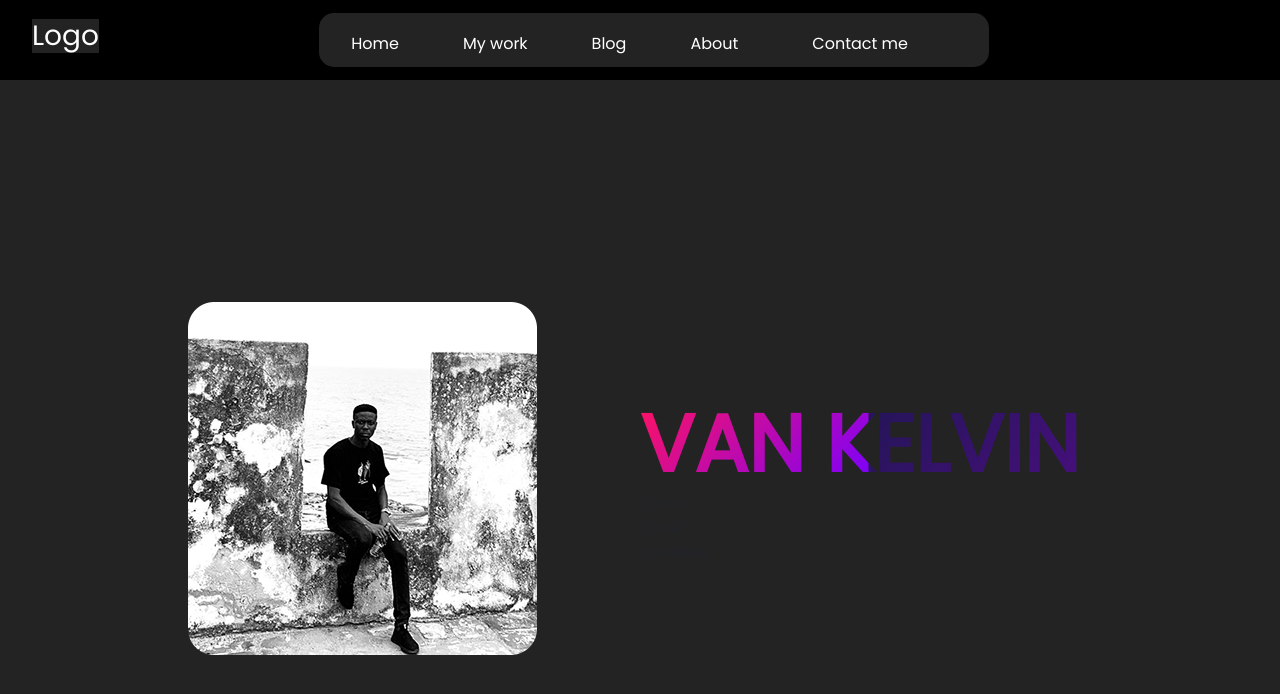
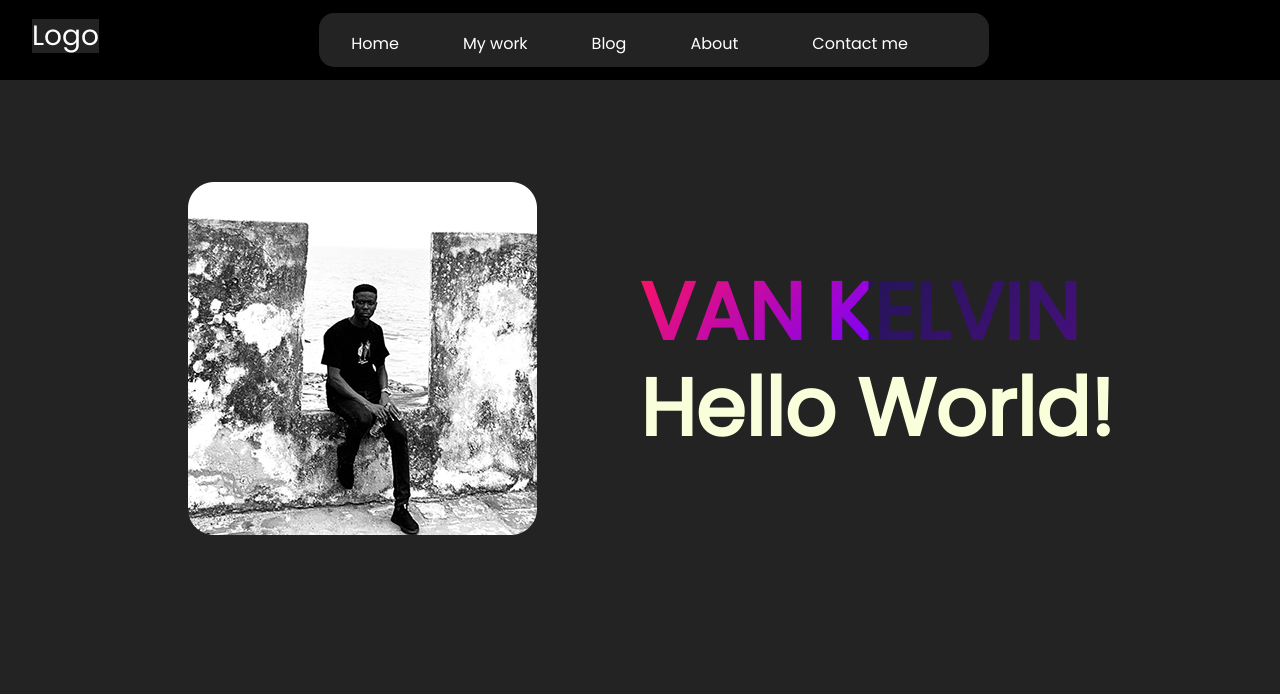
Before and after one commit to Vankelv/React-portfolio, a React (Create React App) app: page / in a window 1280 px wide. Shown: the top 694 px of the page. Built offline with nearby package versions, Linux system fonts and the light colour scheme.

Commit message:
new change

```diff
--- a/src/Components/HeroSection.jsx
+++ b/src/Components/HeroSection.jsx
@@ -5,29 +5,7 @@ import vanImage from "../images/van.png";
 const HeroSection = () => {
   const [textIndex, setTextIndex] = useState(0);
 
-  //   const texts = [
-  //     {
-  //       text: "I'm a creative Web designer",
-  //       gradient: "linear-gradient(to right, orange, green)",
-  //     },
-  //     {
-  //       text: "Graphic designer",
-  //       gradient: "linear-gradient(to right, blue, purple)",
-  //     },
-  //     {
-  //       text: "IT support",
-  //       gradient: "linear-gradient(to right, red, yellow)",
-  //     },
-  //   ];
 
-  //   useEffect(() => {
-  //     const intervalId = setInterval(() => {
-  //       setTextIndex((textIndex + 2) % texts.length);
-  //     }, 1000);
-  //     return () => clearInterval(intervalId);
-  //   }, [textIndex, texts.length]);
-
-  //   const currentText = texts[textIndex];
 
   return (
     <div className="hero-section">
@@ -36,17 +14,10 @@ const HeroSection = () => {
       </div>
       <div className="hero-text">
         <h1 class="animate-charcter">Van Kelvin</h1>
+        <div class="string">
+          <h1 class="greeting en">Hello World!</h1>
+        </div>
 
-        {/* <p>{currentText.text}</p>
-        <span
-          className="text-gradient"
-          style={{ backgroundImage: currentText.gradient }}
-        /> */}
-        <div class="message">
-          <div class="word1">close</div>
-          <div class="word2">code</div>
-          <div class="word3">creating</div>
-        </div>
       </div>
     </div>
   );
--- a/src/Components/body.js
+++ b/src/Components/body.js
@@ -10,11 +10,7 @@ function Body() {
   // }
   return (
     <body>
-      <section>
-        <div class="container-md">container</div>
-        <div class="container-md">container</div>
-        <div class="container-md">container</div>
-      </section>
+
     </body>
   );
 }
--- a/src/styles/HeroSection.css
+++ b/src/styles/HeroSection.css
@@ -1,9 +1,10 @@
+@import url('https://fonts.googleapis.com/css2?family=JetBrains+Mono:wght@100;500&display=swap');
 .hero-section {
     display: flex;
     flex-wrap: wrap-reverse; /* reverse the order for mobile */
     align-items: center;
     justify-content: center;
-    height: 100vh;
+    height: 70vh;
   }
 
   .hero-image {
@@ -43,7 +44,7 @@
   -webkit-text-fill-color: transparent;
   animation: textclip 2s linear infinite;
   display: inline-block;
-      font-size: 190px;
+  font-size: 190px;
 }
 
 @keyframes textclip {
```
Also changed, not shown: 1 other file (tests, documents, lock files or other folders).
